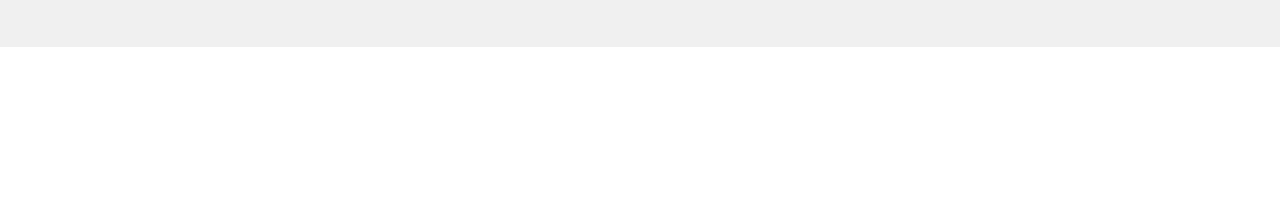
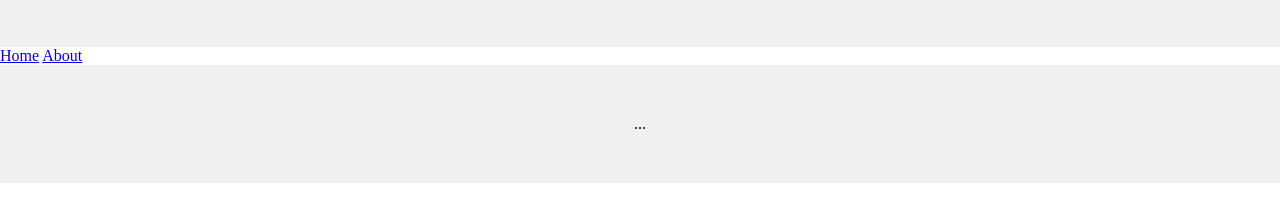
Before and after one commit to kaxipy/html-css-github-practice, a plain HTML site: page index.html in a window 1280 px wide. Shown: the part 108-330 px from the top of the page. Drawn offline with Linux system fonts and the light colour scheme.

Commit message:
Add navigation bar with two links

```diff
--- a/index.html
+++ b/index.html
@@ -12,5 +12,10 @@
     <h1>Welcome to My Site</h1>
     <p>This is a practice project using GitHub Desktop.</p>
     </section>
+    <nav class="navbar">
+    <a href="#">Home</a>
+    <a href="#">About</a>
+    </nav>
+    <section class="hero">...</section>
 </body>
 </html>
```
